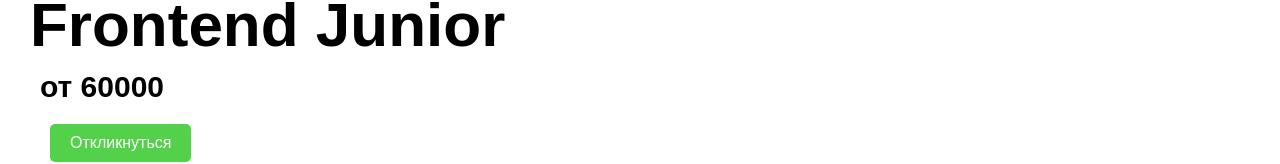
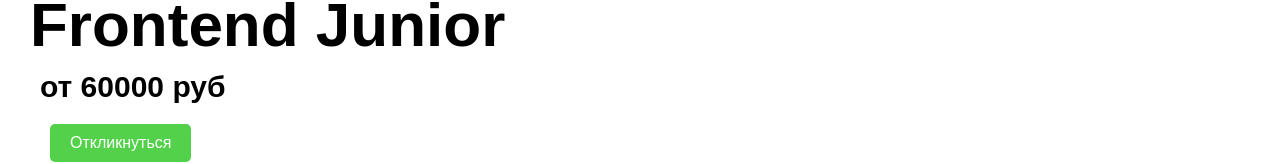
Before and after one commit to ArBaZiR/Softorium, a React (Vite) app: page /info/1 in a window 1280 px wide. Shown: the part 211-375 px from the top of the page. Built offline with nearby package versions, Linux system fonts and the light colour scheme.

Commit message:
LastUpdate

```diff
--- a/src/Pages/VacancyInfo/index.tsx
+++ b/src/Pages/VacancyInfo/index.tsx
@@ -18,7 +18,7 @@ export default function VacancyInfo() {
     <div className={styles.block}>
       <div>
         <h1>{array[RefInd.current - 1].title}</h1>
-        <h2>от {array[RefInd.current - 1].salary}</h2>
+        <h2>от {array[RefInd.current - 1].salary} руб</h2>
         <button>Откликнуться</button>
         <div className={styles.copany__info}>
           <h3>О нас</h3>
```
